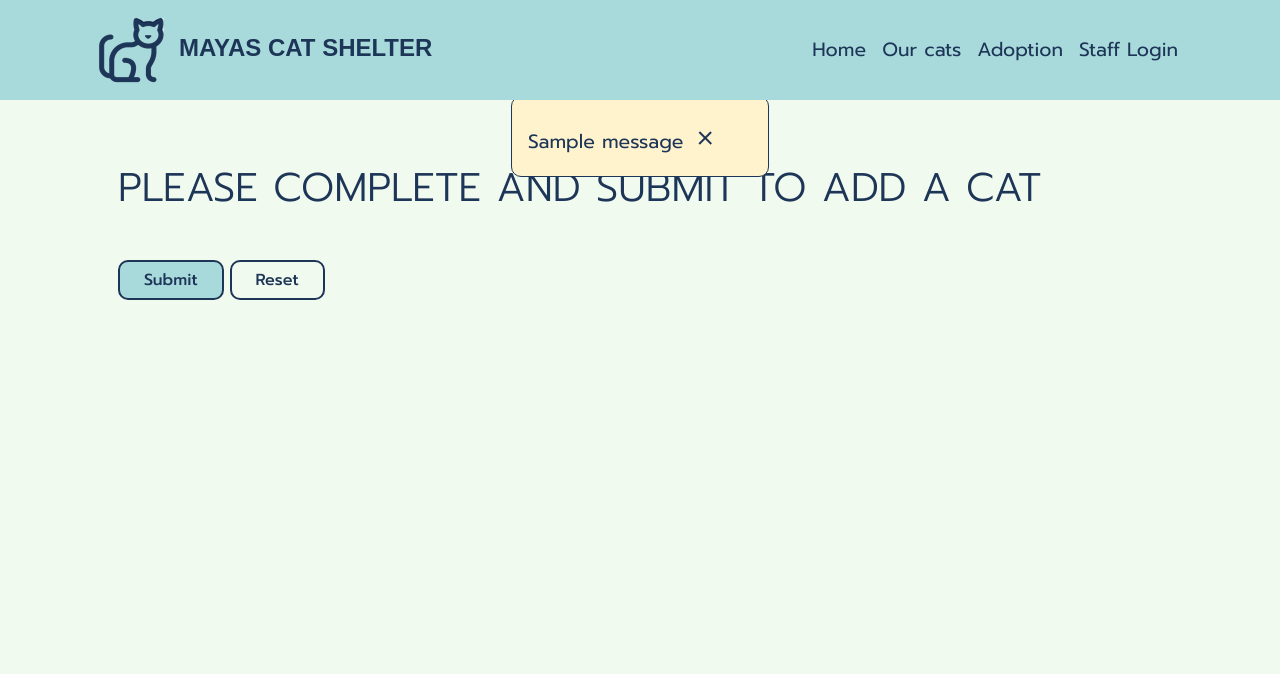
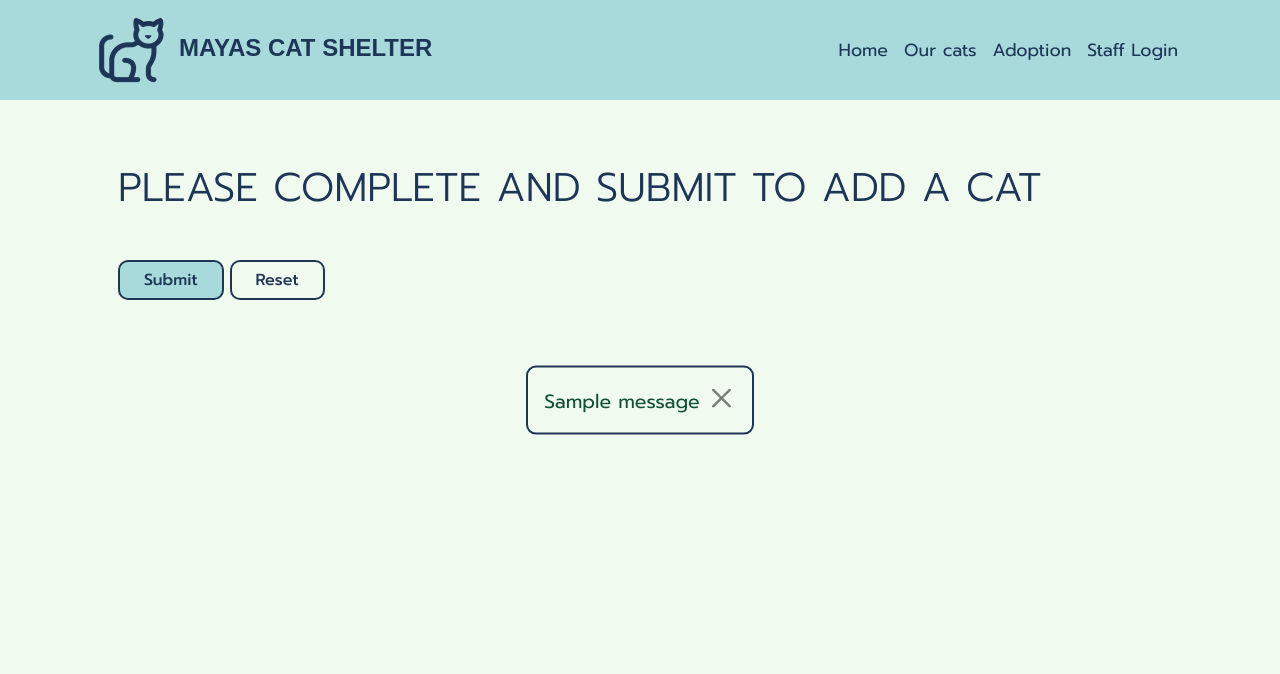
Before and after one commit to ClaudiaInSweden/mayas_cat_shelter, a Django app: template templates/admin_cat.html in a window 1280 px wide. Shown: the top 674 px of the page. Run offline with Django 3.2, Linux system fonts and the light colour scheme; the template is opened without the code that fills it, so the values that code supplies are empty; tables that the repository leaves empty hold one stand-in row (values such as "Sample post"); one stand-in notice (Sample message) is shown; some libraries are stand-ins or nearby versions; some web fonts are replaced.

Commit message:
Add dropdown menu for administration in navbar, fix js and style for alerts

```diff
--- a/cats/views.py
+++ b/cats/views.py
@@ -68,8 +68,8 @@ def adoption(request):
             adoption = form.save()
             messages.success(request, 'Your adoption request has been submitted successfully!')
             return redirect('home')
-        else:
-            messages.error(request, 'Your form could not be submitted. Please make sure the form is valid.')
+        # else:
+        #     messages.error(request, 'Your form could not be submitted. Please make sure the form is valid.')
 
     else:
         form = AdoptionForm()
--- a/static/css/style.css
+++ b/static/css/style.css
@@ -18,18 +18,15 @@ body {
   margin: 0;
   box-sizing: inherit;
 }
-
 .prompt-regular {
   font-family: "Prompt", sans-serif;
   font-weight: 400;
   font-style: normal;
 }
-
 main {
   position: relative;
   padding-top: 100px;
 }
-
 h1, h2, h3 {
     text-transform: uppercase;
     font-family: "Prompt", sans-serif !important;
@@ -41,6 +38,7 @@ h4 {
   font-size: 1rem !important;
   font-weight: 400 !important;
 }
+
 /* Navigation */
 .logo {
   font-family: 'Playpen Sans', sans-serif, cursive;
@@ -62,14 +60,41 @@ h4 {
 }
 .navbar-light .navbar-nav .nav-link {
   color: #1D3557;
-  font-size: 1.2rem;
+  font-size: 1.1rem;
 }
 .navbar-toggler-icon {
   color: #1D3557 !important;
 }
+.dropdown-menu {
+  background-color: #a8dadc;
+  border-radius: 10px;
+  border: none;
+}
+.nav-listtext {
+  font-size: o.9rem !important;
+}
 .logotype {
   padding-right: 10px;
 }
+
+
+/* Bootstrap Alerts */
+.alert {
+  position: fixed;
+  width: fit-content;
+  right: 0;
+  left: 0;
+  margin: auto;
+  top: 50%;
+  transform: translate3d(0, -50%, 0);
+  text-align: center;
+  z-index: 9999;
+  background-color: #f1faee;
+  border: 2px solid #1D3557;
+  border-radius: 10px;
+  font-size: 1.2rem;
+}
+
 /* Footer  */
 .footer {
   margin-top: auto;
@@ -108,6 +133,7 @@ h4 {
 .carousel-caption h5:hover {
   font-size: 2.5rem;
 }
+
 /* Cats page */
 .card-body {
 color: #1D3557;
@@ -130,6 +156,7 @@ th {
   text-align: right;
   padding-right: 40px;
 }
+
 /* Login/Logout page */
 .auth-container {
   position: absolute;
@@ -137,6 +164,7 @@ th {
   left: 50%;
   transform: translate(-50%, -50%);
 }
+
 /* Adoption form */
 fieldset, legend {
   all: revert;
@@ -181,7 +209,9 @@ legend.custom-border {
 .form-select[multiple], .form-select[size]:not([size="1"]) {
   border-radius: 10px !important;
 }
-/* Adoption rules page */
+
+/* Adoption process page */
+/* Replace list bullets with paw icon */
 .pawlist {
 	position: relative;
 	list-style: none;
@@ -196,6 +226,7 @@ legend.custom-border {
   content: '\f1b0';
   margin: 0 10px 0 -10px;
 }
+
 .card {
   border-radius: 10px !important;
   font-family: "Prompt", sans-serif !important;
@@ -267,25 +298,13 @@ input[type="reset"] {
   top: 12% !important;
   z-index: 1000;
 }
-.alert {
-  z-index: 1000;
-  border-radius: 10px;
-  border: 1px solid #1D3557;
-  color: #1D3557;
-  font-size: 1.2rem;
-}
-.close {
-  border: none;
-  background-color: transparent;
-  color: #1D3557;
-  font-family: 'Gill Sans', sans-serif;
-  font-size: 30px;
-}
+
+/* Phone number input fields */
 #id_phone_0 {
   width: 30%;
 }
 #id_phone_1 {
-  width: 50%;
+  width: 60%;
 }
 #div_id_phone {
   flex-direction: row !important;
@@ -294,6 +313,7 @@ input[type="reset"] {
 }
 
 
+/* Media Queries */
 @media screen and (max-width: 768px) {
   .logotype {
     display: none;
--- a/templates/base.html
+++ b/templates/base.html
@@ -9,43 +9,34 @@
 <!DOCTYPE html>
 <html lang="en">
 <head>
-<meta charset="UTF-8">
-<meta name="viewport" content="width=device-width, initial-scale=1.0">
+  <meta charset="utf-8">
+  <meta name="viewport" content="width=device-width, initial-scale=1">
   <meta http-equiv="X-UA-Compatible" content="ie=edge">
   <meta name="Description" content="Enter your description here"/>
   <base href="/">
   <link rel="apple-touch-icon" sizes="180x180" href="{% static 'images/apple-touch-icon.png' %}">
   <link rel="icon" type="image/png" sizes="32x32" href="{% static 'images/favicon-large.png' %}">
   <link rel="icon" type="image/png" sizes="16x16" href="{% static 'images/favicon-small.png' %}">
-<link rel="stylesheet" href="https://cdn.jsdelivr.net/npm/bootstrap@5.1.0/dist/css/bootstrap.min.css">
-<script src="https://code.jquery.com/jquery-3.7.1.min.js" integrity="sha256-/JqT3SQfawRcv/BIHPThkBvs0OEvtFFmqPF/lYI/Cxo=" crossorigin="anonymous"></script>
+<!-- Bootstrap -->
+  <link href="https://cdn.jsdelivr.net/npm/bootstrap@5.1.3/dist/css/bootstrap.min.css" rel="stylesheet">
+  <script src="https://code.jquery.com/jquery-3.7.1.min.js"></script>
+<script src="https://cdn.jsdelivr.net/npm/bootstrap@5.1.3/dist/js/bootstrap.bundle.min.js"></script>
+<!-- Select2 -->
   <link href="https://cdn.jsdelivr.net/npm/select2@4.1.0-rc.0/dist/css/select2.min.css" rel="stylesheet" />
   <script src="https://cdn.jsdelivr.net/npm/select2@4.1.0-rc.0/dist/js/select2.min.js"></script>
+<!-- Google Fonts -->
   <link rel="preconnect" href="https://fonts.googleapis.com">
   <link rel="preconnect" href="https://fonts.gstatic.com" crossorigin>
   <link href="https://fonts.googleapis.com/css2?family=Playpen+Sans:wght@500;600&display=swap" rel="stylesheet">
   <link href="https://fonts.googleapis.com/css2?family=Prompt:ital,wght@0,100;0,200;0,300;0,400;0,500;0,600;0,700;0,800;0,900;1,100;1,200;1,300;1,400;1,500;1,600;1,700;1,800;1,900&display=swap" rel="stylesheet">
+<!-- Font Awesome -->
   <script src="https://kit.fontawesome.com/aec9602b9e.js" crossorigin="anonymous"></script>
   <link rel="stylesheet" href="{% static 'css/style.css' %}">
 
   <title>Mayas Cat Shelter</title>
 </head>
 <body>
-<!--Messages start-->
-{% if messages %}
-{% for message in messages %}
 
-<div class="top-20 position-absolute start-50 translate-middle-x">
-  <div class="alert alert-warning alert-dismissible fade show" role="alert">
-    {{ message }}
-    <button type="button" class="close" data-dismiss="alert" aria-label="Close">
-      <span aria-hidden="true">&times;</span>
-    </button>
-  </div>
-</div>
-{% endfor %}
-{% endif %}
-<!--Messages end-->
 <!-- Navigation -->
 <nav class="navbar navbar-expand-lg navbar-light bg-light fixed-top">
   <div class="container">
@@ -65,9 +56,14 @@
           <a class="nav-link" href="{% url 'rules' %}">Adoption</a>
         </li>
         {% if user.is_staff %}
-          <li class="nav-item">
-          <a class="nav-link" href="{% url 'administration' %}">Administration</a>
-          <a class="nav-link" href="{% url 'adopters-list' %}">Requests</a>
+          <li class="nav-item dropdown">
+            <a class="nav-link dropdown-toggle" href="#" id="navbarDropdown" role="button" data-bs-toggle="dropdown" aria-expanded="false">
+              Administration
+            </a>
+            <ul class="dropdown-menu" aria-labelledby="navbarDropdown">
+          <li><a class="nav-link small" href="{% url 'administration' %}">Cats</a></li>
+          <li><a class="nav-link small" href="{% url 'adopters-list' %}">Adoption Requests</a></li>
+        </ul>
         </li>
         {% endif %}
           {% if user.is_authenticated %}
@@ -86,45 +82,33 @@
     </div>
   </div>
 </nav>
-    <!--Messages start-->
-{% if messages %}
-{% for message in messages %}
-
-<div class="top-20 position-absolute start-50 translate-middle-x">
-  <div class="alert alert-warning alert-dismissible fade show" role="alert" id="msg">
-    {{ message }}
-    <button type="button" class="close" data-dismiss="alert" aria-label="Close" title="Close">
-      <span aria-hidden="true">&times;</span>
-    </button>
-  </div>
-</div>
-{% endfor %}
-{% endif %}
-    <!--Messages end-->
+<!-- Messages -->
+{% include 'includes/messages/messages.html' %}
+<!-- Main Content  -->
 {% block content %}
 
 {% endblock %}
 <div class="push"></div>
-{% include "footer.html" %}
-{% block scripts %}
+
+<!-- Footer -->
+{% include 'includes/footer/footer.html' %}
+
+<!-- Scripts -->
+{% block corejs %}
+<script src="https://code.jquery.com/jquery-3.7.1.min.js"></script>
+<script src="https://cdn.jsdelivr.net/npm/bootstrap@5.1.3/dist/js/bootstrap.bundle.min.js"></script>
+
 {% endblock %}
-<!-- Scripts -->
-<script src="https://cdnjs.cloudflare.com/ajax/libs/jquery/3.5.1/jquery.slim.min.js"></script>
-<script src="https://cdnjs.cloudflare.com/ajax/libs/popper.js/1.16.1/umd/popper.min.js"></script>
-<script src="https://cdn.jsdelivr.net/npm/bootstrap@5.1.0/dist/js/bootstrap.bundle.min.js"></script>
-<script src="https://cdnjs.cloudflare.com/ajax/libs/twitter-bootstrap/4.6.0/js/bootstrap.min.js"></script>
-<script src="https://code.jquery.com/jquery-3.2.1.slim.min.js"
-  integrity="sha384-KJ3o2DKtIkvYIK3UENzmM7KCkRr/rE9/Qpg6aAZGJwFDMVNA/GpGFF93hXpG5KkN" crossorigin="anonymous"></script>
-  <script src="https://cdn.jsdelivr.net/npm/@popperjs/core@2.9.2/dist/umd/popper.min.js"
-    integrity="sha384-IQsoLXl5PILFhosVNubq5LC7Qb9DXgDA9i+tQ8Zj3iwWAwPtgFTxbJ8NT4GN1R8p" crossorigin="anonymous">
-  </script>
+<!-- Postload Scrips -->
+{% block postloadjs %}
 <script>
   setTimeout(function () {
       let messages = document.getElementById('msg');
       let alert = new bootstrap.Alert(messages);
       alert.close();
-  }, 2500);
+  }, 10000);
 </script>
+{% endblock %}
 
 </body>
 </html>
--- /dev/null
+++ b/templates/includes/messages/messages.html
@@ -0,0 +1,33 @@
+<!--Messages start-->
+<div class="container valid-msg text-center">
+    <div class="row justify-content-md-center">
+        <div>
+            {% if messages %}
+    {% for message in messages %}
+        <div class="alert alert-{% if message.tags == 'error' %}danger{% else %}{{ message.tags }}{% endif %}" id="msg">
+            {{ message }}
+            <button type="button" class="btn-close" data-bs-dismiss="alert" aria-label="Close"></button>
+        </div>
+    {% endfor %}
+{% endif %}
+{% if form.errors %}
+    {% for field in form %}
+        {% for error in field.errors %}
+            <div class="alert alert-danger" id="msg">
+                <strong>{{ error|escape }}</strong>
+                <button type="button" class="btn-close" data-bs-dismiss="alert" aria-label="Close"></button>
+            </div>
+        {% endfor %}
+    {% endfor %}
+    {% for error in form.non_field_errors %}
+        <div class="alert alert-danger" id="msg">
+            <strong>{{ error|escape }}</strong>
+            <button type="button" class="btn-close" data-bs-dismiss="alert" aria-label="Close"></button>
+        </div>
+    {% endfor %}
+{% endif %}
+        </div>
+    </div>
+</div>
+
+<!--Messages end-->
```
Also changed, not shown: cats/forms.py (+4 -10 lines), templates/admin_adoption.html (+23 -8 lines), static/js/scripts.js (line endings or trailing spaces), templates/includes/footer/footer.html (renamed from templates/footer.html). Lines whose indentation alone changed are shown as unchanged.
